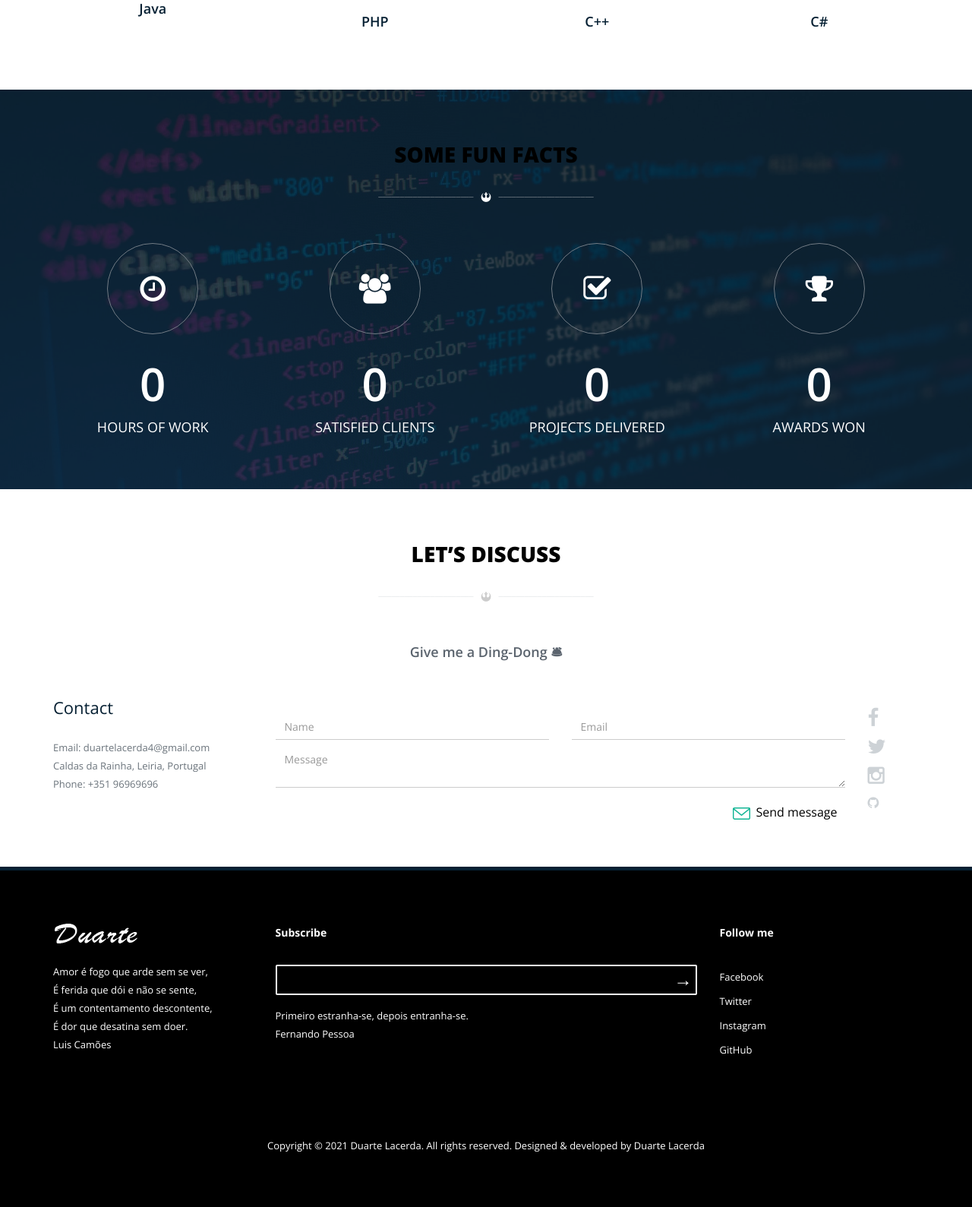
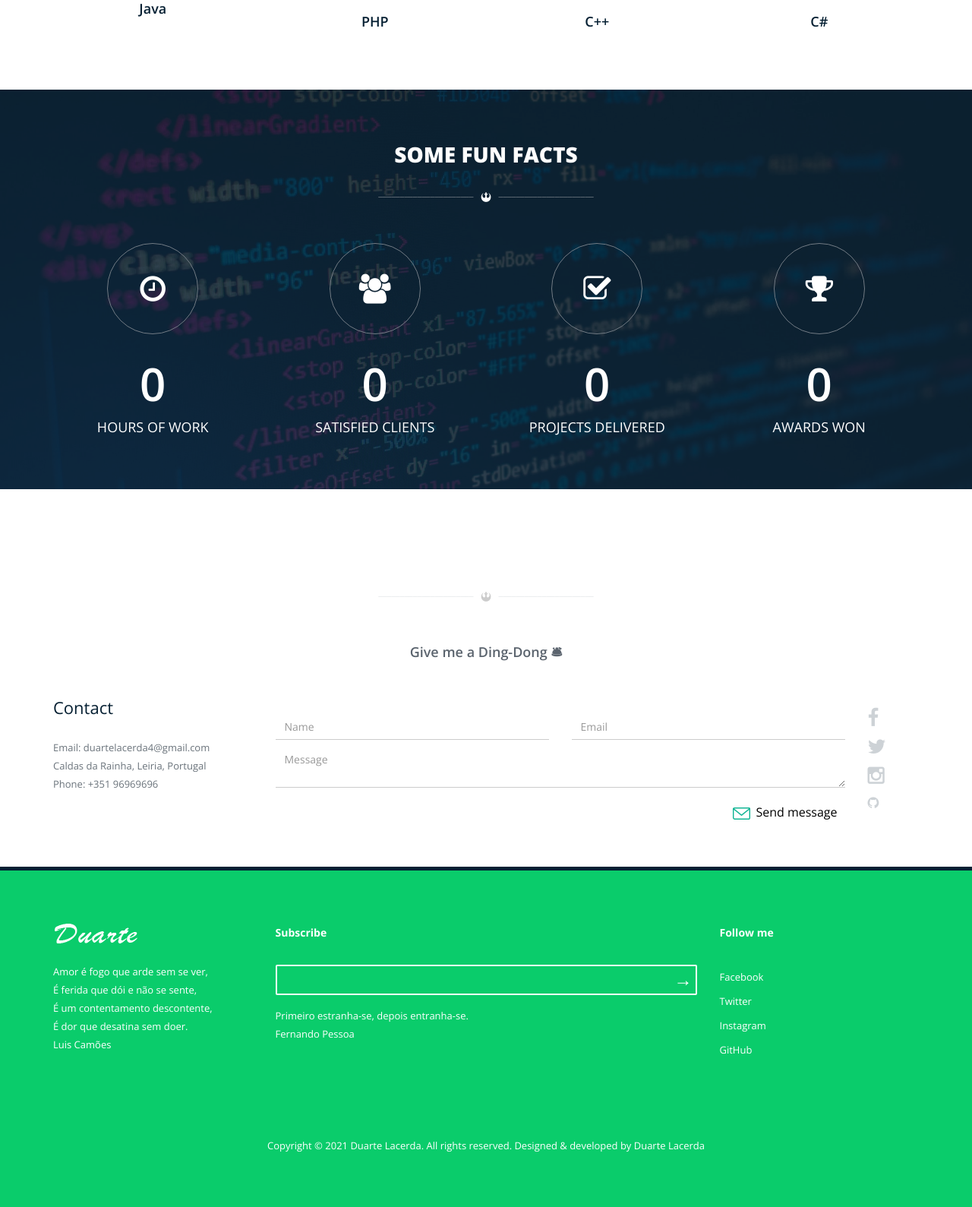
Before and after one commit to DuarteLacerda/DuarteLacerda.github.io, a PHP site: page / in a window 1280 px wide. Shown: the part 1819-3408 px from the top of the page at 76% size. Run offline with PHP 8.4, Linux system fonts and the light colour scheme; some libraries are stand-ins or nearby versions.

Commit message:
Posterior à apresentação

```diff
--- a/css/main.css
+++ b/css/main.css
@@ -40,7 +40,7 @@ a, a:focus, a:hover {
 }
 
 a:focus, a:hover {
-    color: #000000;
+    color: #ffffff8f;
 }
 
 h1, h2, h3,
@@ -73,7 +73,7 @@ body > section,
 }
 
 .sec-title h2 {
-  color: #000000;
+  color: hsl(0, 0%, 100%);
   font-size: 28px;
   font-weight: 800;
   text-transform: uppercase;
@@ -577,10 +577,6 @@ top: -8px;
   width: 100%;
 }
 
-element.style{
-  background-color: rgb(0 0 0);
-}
-
 .contact-form .form-control {
   border-color: -moz-use-text-color -moz-use-text-color #cccccc;
   border-radius: 0;
@@ -644,7 +640,7 @@ label.error {
 
 
 .footer {
-  background-color: #000000;
+  background-color: #0acc6b;
   border-top: 5px solid #062033;
   color: #fff;
 }
```
